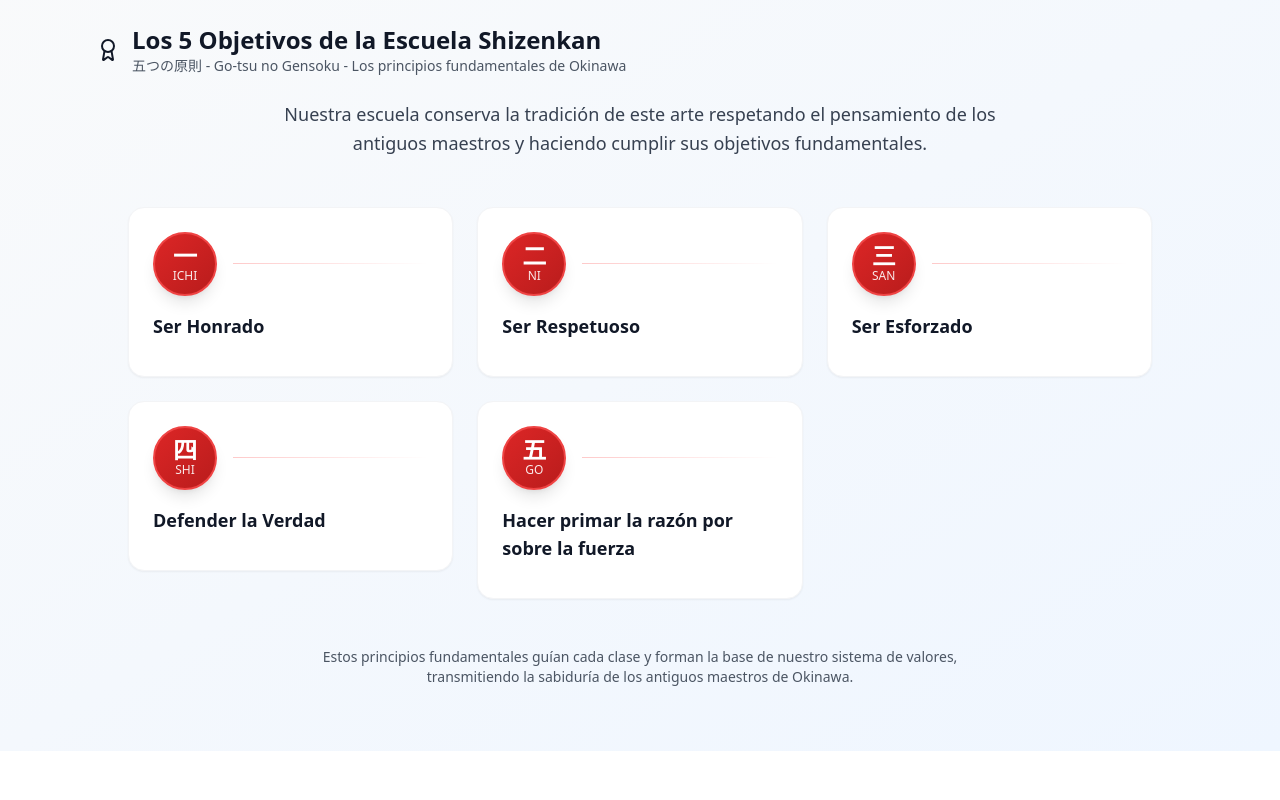
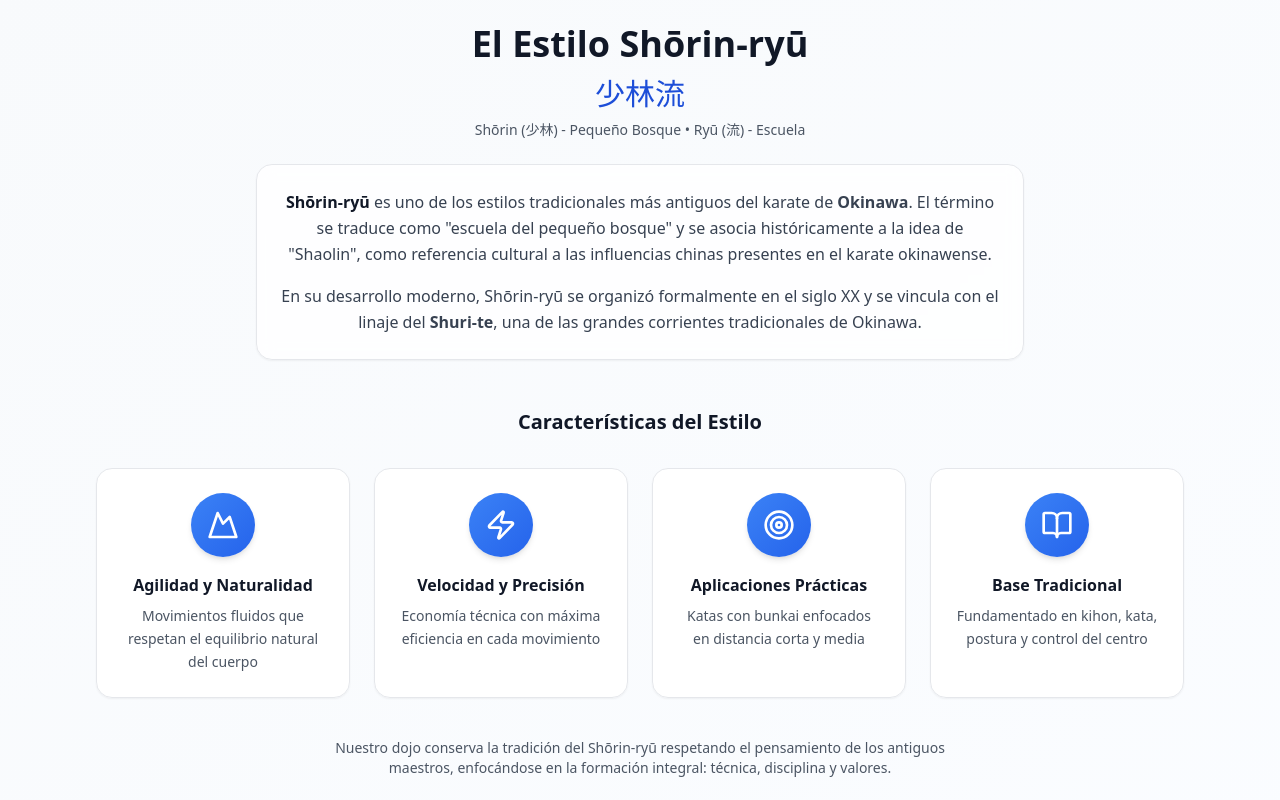
Before and after one commit to gseverina/shizenkan_web, a React (Vite) app: page / in a window 1280 px wide. Shown: the part 700-1500 px from the top of the page. Built offline with nearby package versions, Linux system fonts and the light colour scheme.

Commit message:
nueva sección para shorin ryu

```diff
--- a/src/App.jsx
+++ b/src/App.jsx
@@ -1,5 +1,5 @@
 import React, { useState } from 'react';
-import { Menu, Calendar, PhoneCall, Mail, MapPin, Newspaper, Sword, Users, Award } from 'lucide-react';
+import { Menu, Calendar, PhoneCall, Mail, MapPin, Newspaper, Sword, Users, Award, Zap, Target, BookOpen, Mountain } from 'lucide-react';
 import { motion } from 'framer-motion';
 import logoDojo from './assets/logo-dojo.png';
 
@@ -86,6 +86,30 @@ const VOCAB = [
       {ja: "Mikazuki Geri", es: "Patada creciente"},
       {ja: "Kakato Geri", es: "Patada con talón"}
     ]
+  }
+];
+
+// Características del estilo Shōrin-ryū
+const STYLE_CHARACTERISTICS = [
+  {
+    icon: Mountain,
+    title: "Agilidad y Naturalidad",
+    description: "Movimientos fluidos que respetan el equilibrio natural del cuerpo"
+  },
+  {
+    icon: Zap,
+    title: "Velocidad y Precisión",
+    description: "Economía técnica con máxima eficiencia en cada movimiento"
+  },
+  {
+    icon: Target,
+    title: "Aplicaciones Prácticas",
+    description: "Katas con bunkai enfocados en distancia corta y media"
+  },
+  {
+    icon: BookOpen,
+    title: "Base Tradicional",
+    description: "Fundamentado en kihon, kata, postura y control del centro"
   }
 ];
 
@@ -193,6 +217,7 @@ function Navbar() {
   const [open, setOpen] = useState(false);
   const items = [
     { href: "#inicio", label: "Inicio" },
+    { href: "#estilo", label: "Nuestro Estilo" },
     { href: "#objetivos", label: "Objetivos" },
     { href: "#noticias", label: "Noticias" },
     { href: "#clases", label: "Clases" },
@@ -275,6 +300,87 @@ function Hero() {
         </div>
       </Container>
     </div>
+  );
+}
+
+function OurStyle() {
+  return (
+    <section id="estilo" className="py-16 bg-gradient-to-br from-slate-50 to-blue-50/30 border-b">
+      <Container>
+        <div className="text-center mb-10">
+          <motion.div
+            initial={{ opacity: 0, y: 20 }}
+            animate={{ opacity: 1, y: 0 }}
+            transition={{ duration: 0.6 }}
+          >
+            <h2 className="text-3xl sm:text-4xl font-bold text-gray-900 mb-3">
+              El Estilo Shōrin-ryū
+            </h2>
+            <p className="text-2xl sm:text-3xl text-blue-700 font-medium mb-2">
+              <span className="font-japanese">少林流</span>
+            </p>
+            <p className="text-sm text-gray-600 mb-6">
+              Shōrin (少林) - Pequeño Bosque • Ryū (流) - Escuela
+            </p>
+          </motion.div>
+
+          <div className="max-w-3xl mx-auto">
+            <Card className="bg-white/80 backdrop-blur">
+              <p className="text-gray-700 leading-relaxed mb-4">
+                <strong className="text-gray-900">Shōrin-ryū</strong> es uno de los estilos tradicionales más antiguos del karate de <strong>Okinawa</strong>.
+                El término se traduce como "escuela del pequeño bosque" y se asocia históricamente a la idea de "Shaolin",
+                como referencia cultural a las influencias chinas presentes en el karate okinawense.
+              </p>
+              <p className="text-gray-700 leading-relaxed">
+                En su desarrollo moderno, Shōrin-ryū se organizó formalmente en el siglo XX y se vincula con el linaje del <strong>Shuri-te</strong>,
+                una de las grandes corrientes tradicionales de Okinawa.
+              </p>
+            </Card>
+          </div>
+        </div>
+
+        <div className="mt-12">
+          <h3 className="text-xl font-semibold text-center text-gray-900 mb-8">
+            Características del Estilo
+          </h3>
+          <div className="grid sm:grid-cols-2 lg:grid-cols-4 gap-6">
+            {STYLE_CHARACTERISTICS.map((characteristic, index) => {
+              const IconComponent = characteristic.icon;
+              return (
+                <motion.div
+                  key={index}
+                  initial={{ opacity: 0, y: 30 }}
+                  animate={{ opacity: 1, y: 0 }}
+                  transition={{ duration: 0.6, delay: index * 0.1 }}
+                  className="group"
+                >
+                  <Card className="h-full hover:shadow-lg transition-all duration-300 transform hover:-translate-y-1 bg-white/90 backdrop-blur">
+                    <div className="flex flex-col items-center text-center">
+                      <div className="w-16 h-16 bg-gradient-to-br from-blue-500 to-blue-600 rounded-full flex items-center justify-center text-white mb-4 shadow-md group-hover:shadow-lg group-hover:scale-110 transition-all duration-300">
+                        <IconComponent className="w-8 h-8" />
+                      </div>
+                      <h4 className="font-semibold text-gray-900 mb-2 group-hover:text-blue-600 transition-colors">
+                        {characteristic.title}
+                      </h4>
+                      <p className="text-sm text-gray-600 leading-relaxed">
+                        {characteristic.description}
+                      </p>
+                    </div>
+                  </Card>
+                </motion.div>
+              );
+            })}
+          </div>
+        </div>
+
+        <div className="text-center mt-10">
+          <p className="text-sm text-gray-600 max-w-2xl mx-auto">
+            Nuestro dojo conserva la tradición del Shōrin-ryū respetando el pensamiento de los antiguos maestros,
+            enfocándose en la formación integral: técnica, disciplina y valores.
+          </p>
+        </div>
+      </Container>
+    </section>
   );
 }
 
@@ -498,6 +604,7 @@ export default function App() {
     <div className="font-sans text-gray-900">
       <Navbar />
       <Hero />
+      <OurStyle />
       <SchoolObjectives />
       <News />
       <Classes />
```
Also changed, not shown: 1 other file (tests, documents, lock files or other folders).
